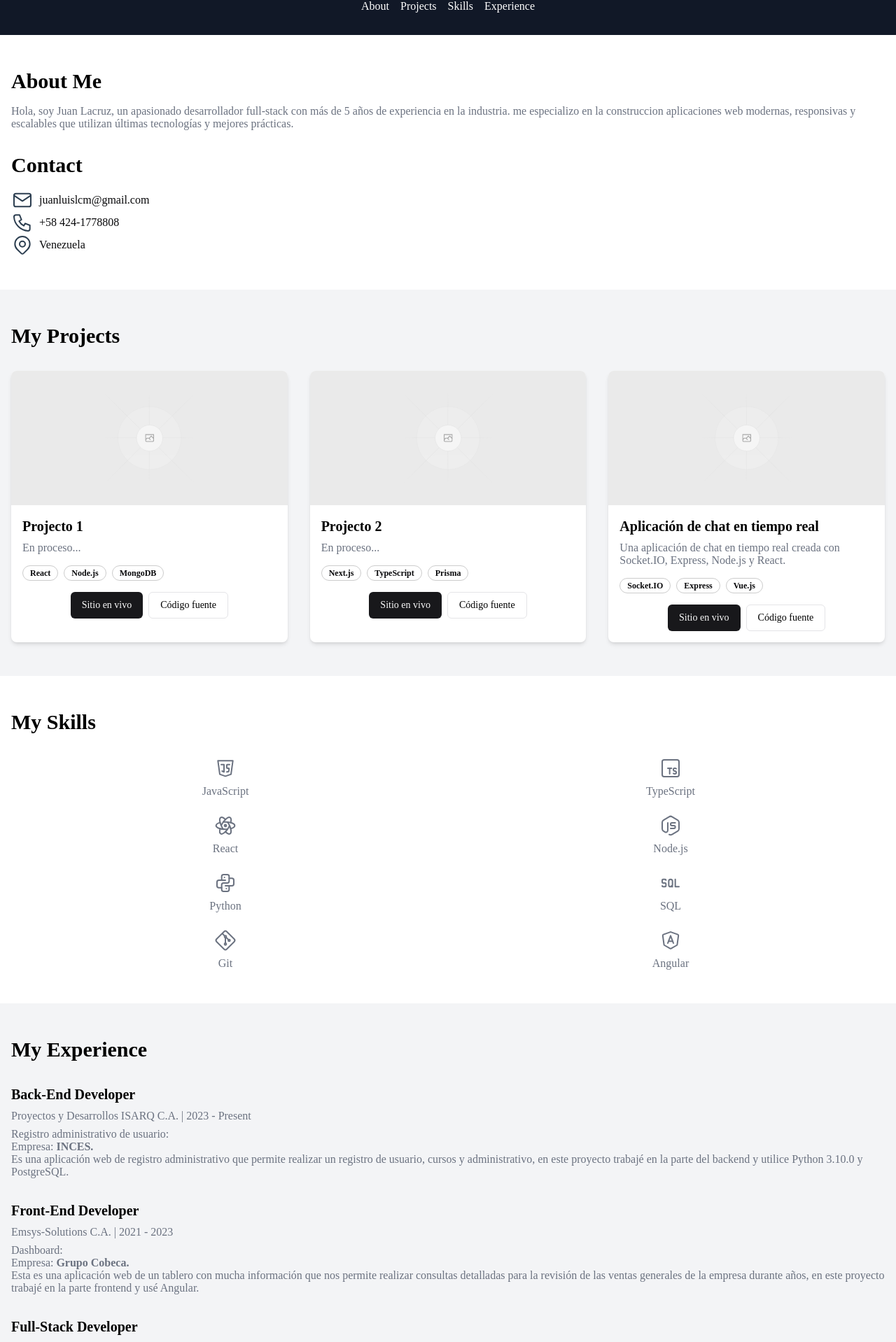
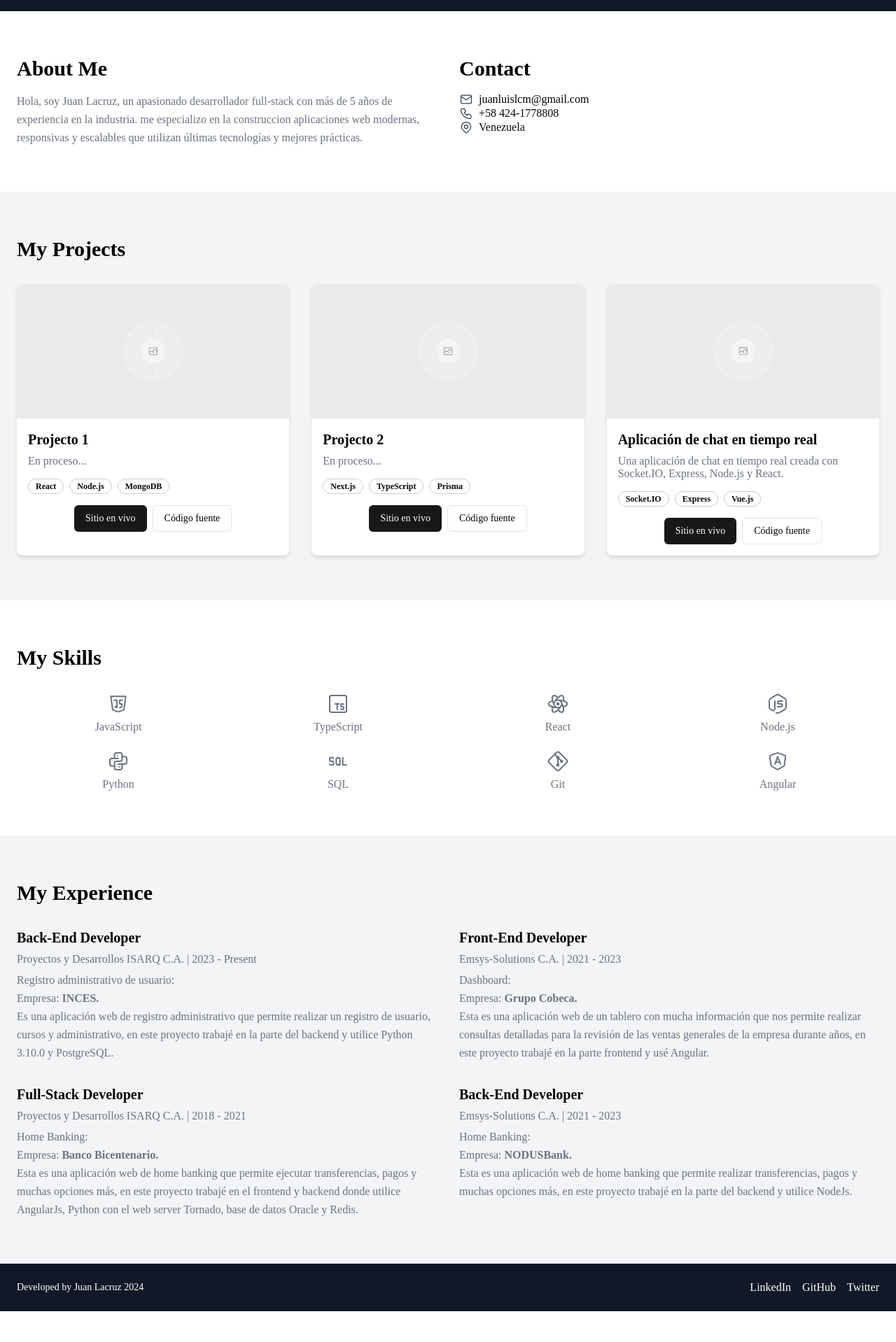
Before and after one commit to MrJuanLcm/portafolio, a React (Create React App) app: page / in a window 1280 px wide. Shown: the part 112-2030 px from the top of the page at 70% size. After the commit the page ends 1986 px from the top, so only its background shows below. Built offline with nearby package versions, Linux system fonts and the light colour scheme.

Commit message:
style:Updates related to styles.

```diff
--- a/src/components/Footer/index.js
+++ b/src/components/Footer/index.js
@@ -3,19 +3,19 @@ import "./styles.css";
 
 export default function Footer() {
   return (
-    <footer className="bg-gray-900 py-6">
+    <footer className="bg-gray-900 text-white py-6">
       <div className="container mx-auto px-4 md:px-6 flex justify-between items-center">
-        <p className="text-sm text-white">"Developed by" Juan Lacruz 2024</p>
+        <p className="text-sm">Developed by Juan Lacruz 2024</p>
         <div className="flex gap-4">
           <a
             href="https://www.linkedin.com/in/juan-luis-lacruz-moreno/"
-            className="text-white">
+            className="hover:underline">
             LinkedIn
           </a>
-          <a href="https://github.com/MrJuanLcm" className="text-white">
+          <a href="https://github.com/MrJuanLcm" className="hover:underline">
             GitHub
           </a>
-          <a href="https://twitter.com/MrJuanLcM" className="text-white">
+          <a href="https://twitter.com/MrJuanLcM" className="hover:underline">
             Twitter
           </a>
         </div>
--- a/src/components/Header/styles.css
+++ b/src/components/Header/styles.css
@@ -1,16 +1,10 @@
-blockquote,
-dd,
-dl,
-figure,
 h1,
 h2,
 h3,
 h4,
 h5,
 h6,
-hr,
-p,
-pre {
+p {
     margin: 0;
 }
 
@@ -26,22 +20,6 @@ pre {
 .py-8 {
     padding-top: 2rem;
     padding-bottom: 2rem;
-}
-
-@media screen and (max-device-width : 480px) {
-    .text-2xl {
-        font-size: 3rem;
-        line-height: 3.5rem;
-    }
-
-    .py-8 {
-        padding-top: 5rem;
-        padding-bottom: 5rem;
-    }
-
-    .subtitle {
-        font-size: 2rem;
-    }
 }
 
 .h-full {
@@ -66,25 +44,19 @@ img,
 object,
 svg,
 video {
-    display: inlineblock;
+    display: inline-block;
     vertical-align: middle;
 }
 
-@media screen and (min-device-width : 981px) {
+@media (min-width : 768px) {
     .md\:flex-row {
         flex-direction: row;
     }
-}
 
-
-
-@media screen and (min-device-width : 981px) {
     .md\:w-20 {
         width: 5rem;
     }
-}
 
-@media screen and (min-device-width : 981px) {
     .md\:h-20 {
         height: 5rem;
     }
@@ -102,16 +74,6 @@ video {
     height: 4rem;
 }
 
-@media screen and (max-device-width : 480px) {
-    .w-16 {
-        width: 7rem;
-    }
-
-    .h-16 {
-        height: 7rem;
-    }
-}
-
 .relative {
     position: relative;
 }
--- a/src/components/Main/index.js
+++ b/src/components/Main/index.js
@@ -23,7 +23,7 @@ export default function Main() {
                 <li className="flex items-center gap-2">
                   <svg
                     xmlns="http://www.w3.org/2000/svg"
-                    className="h-8 w-8 text-gray-500"
+                    className="h-5 w-5 text-gray-500"
                     width="20"
                     height="20"
                     viewBox="0 0 24 24"
@@ -37,14 +37,12 @@ export default function Main() {
                     <path d="M3 7l9 6l9 -6" />
                   </svg>
 
-                  <span className="text-black md:span">
-                    juanluislcm@gmail.com
-                  </span>
+                  <span className="md:span">juanluislcm@gmail.com</span>
                 </li>
                 <li className="flex items-center gap-2">
                   <svg
                     xmlns="http://www.w3.org/2000/svg"
-                    className="h-8 w-8 text-gray-500"
+                    className="h-5 w-5 text-gray-500"
                     width="20"
                     height="20"
                     viewBox="0 0 24 24"
@@ -61,7 +59,7 @@ export default function Main() {
                 <li className="flex items-center gap-2">
                   <svg
                     xmlns="http://www.w3.org/2000/svg"
-                    className="h-8 w-8 text-gray-500"
+                    className="h-5 w-5 text-gray-500"
                     width="20"
                     height="20"
                     viewBox="0 0 24 24"
--- a/src/components/Main/styles.css
+++ b/src/components/Main/styles.css
@@ -19,7 +19,7 @@ ul {
     padding-bottom: 3rem;
 }
 
-@media screen and (min-device-width : 981px) {
+@media (min-width : 768px) {
     .md\:py-16 {
         padding-top: 4rem;
         padding-bottom: 4rem;
@@ -43,13 +43,13 @@ ul {
     grid-template-columns: repeat(1, minmax(0, 1fr));
 }
 
-@media screen and (min-device-width : 981px) {
+@media (min-width : 768px) {
     .md\:grid-cols-2 {
         grid-template-columns: repeat(2, minmax(0, 1fr));
     }
 }
 
-@media screen and (min-width: 1024px) {
+@media (min-width: 1024px) {
     .lg\:grid-cols-3 {
         grid-template-columns: repeat(3, minmax(0, 1fr));
     }
@@ -167,7 +167,7 @@ ul {
     grid-template-columns: repeat(2, minmax(0, 1fr));
 }
 
-@media screen and (min-device-width : 981px) {
+@media (min-width : 768px) {
     .md\:grid-cols-4 {
         grid-template-columns: repeat(4, minmax(0, 1fr));
     }
@@ -217,25 +217,3 @@ ul {
 .bg-background {
     background-color: hsl(0 0% 100%)
 }
-
-
-@media screen and (max-device-width : 480px) {
-    .md\:span {
-        font-size: 2rem;
-
-    }
-
-    .text-xs {
-        font-size: 1rem;
-        line-height: 1rem;
-    }
-
-    .py-2 {
-        padding-top: 0.85rem;
-        padding-bottom: 0.85rem;
-    }
-
-    .border {
-        border: 2px solid #ccc;
-    }
-}
--- a/src/index.css
+++ b/src/index.css
@@ -1,3 +1,8 @@
+body {
+    margin: 0;
+    line-height: inherit;
+}
+
 .flex {
     display: flex;
 }
@@ -20,7 +25,7 @@
     padding-right: 1rem;
 }
 
-@media screen and (min-device-width : 981px) {
+@media (min-width : 768px) {
     .md\:px-6 {
         padding-left: 1.5rem;
         padding-right: 1.5rem;
@@ -51,6 +56,10 @@
     background-color: rgb(17 24 39);
 }
 
+.leading-relaxed {
+    line-height: 1.625;
+}
+
 a {
     color: inherit;
     text-decoration: inherit;
@@ -71,61 +80,21 @@ a {
 }
 
 
-@media screen and (min-device-width : 981px) {
+@media (min-width : 768px) {
     .md\:justify-between {
         justify-content: space-between;
     }
 }
 
-@media screen and (max-width: 640px) {
+@media (max-width: 640px) {
     .container {
         padding-left: 1rem;
         padding-right: 1rem;
     }
 }
 
-@media screen and (min-width: 1400px) {
+@media (min-width: 1400px) {
     .container {
         max-width: 1400px;
     }
 }
-
-body {
-    margin: 0;
-    line-height: inherit;
-}
-
-@media screen and (max-device-width : 480px) {
-    .md\:a {
-        font-size: 1.5rem
-    }
-
-    .text-sm {
-        font-size: 0.95rem;
-        line-height: 1.25rem;
-    }
-}
-
-/* @media screen and (min-device-width : 768px) and (max-device-width : 1024px) and (orientation : landscape){
-    body {
-        background-color: rgb(174, 255, 0);
-    }
-@media screen and (min-device-width : px) {
-    body {
-        background-color: rgb(174, 255, 0);
-    }
-}
-
-@media screen and (max-device-width : 480px) {
-    body {
-        background-color: rgb(38, 0, 255);
-    }
-
-
-}
-
-@media screen and (min-device-width : 1050px) {
-    body {
-        background-color: rgb(255, 0, 64);
-    }
-} */
```
